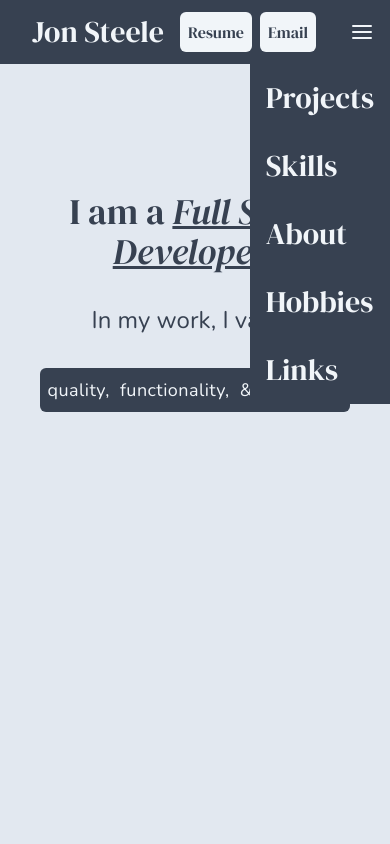
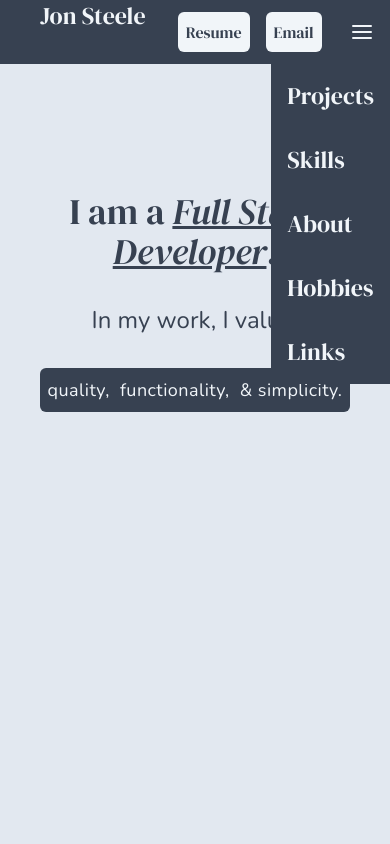
Before and after one commit to jon-steele/Portfolio-Website, a Next.js app: page / in a window 390 px wide. Both pictures are taken after a click on the icon 362 px from the left and 32 px from the top of the page. Shown: the top 844 px of the page. Built offline with nearby package versions, Linux system fonts and the light colour scheme.

Commit message:
Fixed header sizes at small screen sizes

```diff
--- a/components/sections/about.js
+++ b/components/sections/about.js
@@ -1,7 +1,7 @@
 export default function About({className}) {
     return(
         <section className={className}>
-            <h className="text-center font-ds text-7xl animate mx-auto">How can I help?</h>
+            <h className="text-center font-ds text-4xl md:text-6xl animate mx-auto">How can I help?</h>
 
             <p className="text-left font-nun text-xl md:text-2xl lg:text-3xl leading-10 !important font-normal break-words">
 
--- a/components/sections/header.js
+++ b/components/sections/header.js
@@ -11,8 +11,8 @@ export default function Header(){
 
       {/* Title, Email & Resume */}
       <div className='flex items-center'>
-        <Link className="p-4 text-3xl hover:text-gray-700 hover:bg-slate-100 transition duration-500 ease-in-out" href='#home'>Jon Steele</Link>
-        <a href='/images/Jon_Resume.pdf' target="_blank" className='bg-slate-100 text-gray-700 p-2 rounded-md'>Resume</a>
+        <Link className="px-4 h-16 text-2xl md:text-3xl hover:text-gray-700 hover:bg-slate-100 transition duration-500 ease-in-out mx-2" href='#home'>Jon Steele</Link>
+        <a href='/images/Jon_Resume.pdf' target="_blank" className='bg-slate-100 text-gray-700 p-2 rounded-md mx-2 '>Resume</a>
         <a href='mailto:mrjonsteele@gmail.com' target="_blank" className='bg-slate-100 text-gray-700 p-2 rounded-md mx-2' rel="noreferrer">Email</a>
       </div>
 
@@ -21,11 +21,11 @@ export default function Header(){
 
       {/* Navigation links */}
       <nav className={`${open ? "block" : "hidden"} bg-gray-700 fixed right-0 top-16 lg:static flex flex-col lg:block lg:flex-row`}>
-        <Link className="p-4 text-3xl hover:text-gray-700 hover:bg-slate-100 transition duration-500 ease-in-out" href='#projects'>Projects</Link>
-        <Link className="p-4 text-3xl hover:text-gray-700 hover:bg-slate-100 transition duration-500 ease-in-out" href='#skills'>Skills</Link>
-        <Link className="p-4 text-3xl hover:text-gray-700 hover:bg-slate-100 transition duration-500 ease-in-out" href='#about'>About</Link>
-        <Link className="p-4 text-3xl hover:text-gray-700 hover:bg-slate-100 transition duration-500 ease-in-out" href='#hobbies'>Hobbies</Link>
-        <Link className="p-4 text-3xl hover:text-gray-700 hover:bg-slate-100 transition duration-500 ease-in-out" href='#contact'>Links</Link>
+        <Link className="p-4 text-2xl md:text-3xl hover:text-gray-700 hover:bg-slate-100 transition duration-500 ease-in-out" href='#projects'>Projects</Link>
+        <Link className="p-4 text-2xl md:text-3xl hover:text-gray-700 hover:bg-slate-100 transition duration-500 ease-in-out" href='#skills'>Skills</Link>
+        <Link className="p-4 text-2xl md:text-3xl hover:text-gray-700 hover:bg-slate-100 transition duration-500 ease-in-out" href='#about'>About</Link>
+        <Link className="p-4 text-2xl md:text-3xl hover:text-gray-700 hover:bg-slate-100 transition duration-500 ease-in-out" href='#hobbies'>Hobbies</Link>
+        <Link className="p-4 text-2xl md:text-3xl hover:text-gray-700 hover:bg-slate-100 transition duration-500 ease-in-out" href='#contact'>Links</Link>
       </nav>
 
     </header>
--- a/components/sections/hobbies.js
+++ b/components/sections/hobbies.js
@@ -2,7 +2,7 @@ export default function Hobbies({className}){
   return(
     <section className={className}>
 
-      <h className="text-center font-ds text-7xl mx-auto">Hobbies</h>
+      <h className="text-center font-ds text-4xl md:text-6xl mx-auto">Hobbies</h>
 
       <p className="text-left font-nun text-xl md:text-2xl lg:text-3xl leading-10 !important font-normal break-words">
         In my spare time, I love to play guitar, sing, and produce music on my computer with Ableton. I have released
--- a/components/sections/projects.js
+++ b/components/sections/projects.js
@@ -6,7 +6,7 @@ export default function Projects({className}) {
   return (
     <section className={className}>
 
-      <h1 className='text-5xl text-center mb-8'>My Projects</h1>
+      <h1 className='text-center font-ds text-4xl md:text-6xl mx-auto mb-8'>My Projects</h1>
 
       {/* Container which holds all projects */}
       <div className='flex flex-col md:flex-row justify-around gap-8'>
--- a/next.config.js
+++ b/next.config.js
@@ -1,6 +1,5 @@
 /** @type {import('next').NextConfig} */
 const nextConfig = {
-  dangerouslyAllowSVG: true,
   reactStrictMode: true,
 }
 
```
